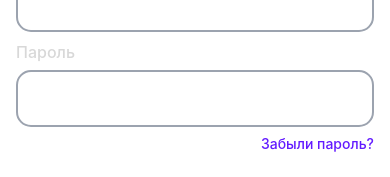
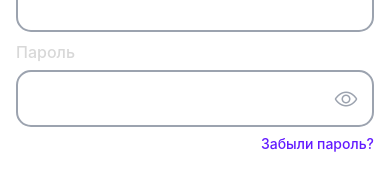
Before and after one commit to dankotyt/SpareSpace, a React Native app: screen /Email in a window 390 px wide. Shown: the part 222-399 px from the top of the page. Built offline with nearby package versions, Linux system fonts and the light colour scheme.

Commit message:
fix: исправлена ошибка Text strings must be rendered..; feat: добавлена иконка просмотра пароля

```diff
--- a/src/features/auth/ui/components/PasswordInput/PasswordInput.tsx
+++ b/src/features/auth/ui/components/PasswordInput/PasswordInput.tsx
@@ -1,11 +1,13 @@
-import React from 'react';
+import React, { useState } from 'react';
 import {
     View,
     TextInput,
     Text,
     StyleSheet,
-    TouchableWithoutFeedback
+    TouchableWithoutFeedback,
+    TouchableOpacity,
 } from 'react-native';
+import { Ionicons } from '@expo/vector-icons';
 import { COLORS } from '@/shared/constants/colors';
 import { getInputColors } from '@/features/auth/utils/inputColors';
 
@@ -24,7 +26,21 @@ export const PasswordInput: React.FC<PasswordInputProps> = ({
                                                                 onFocus,
                                                                 onBlur,
                                                             }) => {
+    const [isPasswordVisible, setIsPasswordVisible] = useState(false);
+
     const { borderColor, textColor, labelColor } = getInputColors(value, isFocused);
+
+    const togglePasswordVisibility = () => {
+        setIsPasswordVisible(!isPasswordVisible);
+    };
+
+    const getEyeIconColor = () => {
+        return isPasswordVisible ? COLORS.primary : COLORS.borderEmpty;
+    };
+
+    const getEyeIconName = () => {
+        return isPasswordVisible ? 'eye-off-outline' : 'eye-outline';
+    };
 
     return (
         <TouchableWithoutFeedback onPress={onFocus}>
@@ -48,11 +64,21 @@ export const PasswordInput: React.FC<PasswordInputProps> = ({
                         onChangeText={onChangeText}
                         onFocus={onFocus}
                         onBlur={onBlur}
-                        secureTextEntry={true}
+                        secureTextEntry={!isPasswordVisible}
                         autoCapitalize="none"
                         autoCorrect={false}
                         selectionColor={COLORS.primary}
                     />
+                    <TouchableOpacity
+                        style={styles.eyeIcon}
+                        onPress={togglePasswordVisibility}
+                    >
+                        <Ionicons
+                            name={getEyeIconName()}
+                            size={24}
+                            color={getEyeIconColor()}
+                        />
+                    </TouchableOpacity>
                 </View>
             </View>
         </TouchableWithoutFeedback>
@@ -74,11 +100,18 @@ const styles = StyleSheet.create({
         paddingHorizontal: 16,
         paddingVertical: 4,
         backgroundColor: COLORS.white,
+        flexDirection: 'row',
+        alignItems: 'center',
     },
     input: {
         fontSize: 18,
         paddingVertical: 12,
         fontWeight: '500',
         padding: 0,
+        flex: 1,
+    },
+    eyeIcon: {
+        padding: 4,
+        marginLeft: 8,
     },
 });
--- a/src/pages/auth/ui/PhoneAuthScreen/PhoneAuthScreen.tsx
+++ b/src/pages/auth/ui/PhoneAuthScreen/PhoneAuthScreen.tsx
@@ -59,10 +59,9 @@ export const PhoneAuthScreen: React.FC = () => {
                 <View style={styles.mainContent}>
                     <ScrollView
                         contentContainerStyle={styles.scrollContent}
-                        keyboardShouldPersistTaps="handled"
-                    >
+                        keyboardShouldPersistTaps="handled">
                         <Text style={styles.title}>Вход или регистрация</Text>
-]
+
                         <PhoneInput
                             value={phone}
                             isFocused={isFocused}
```
